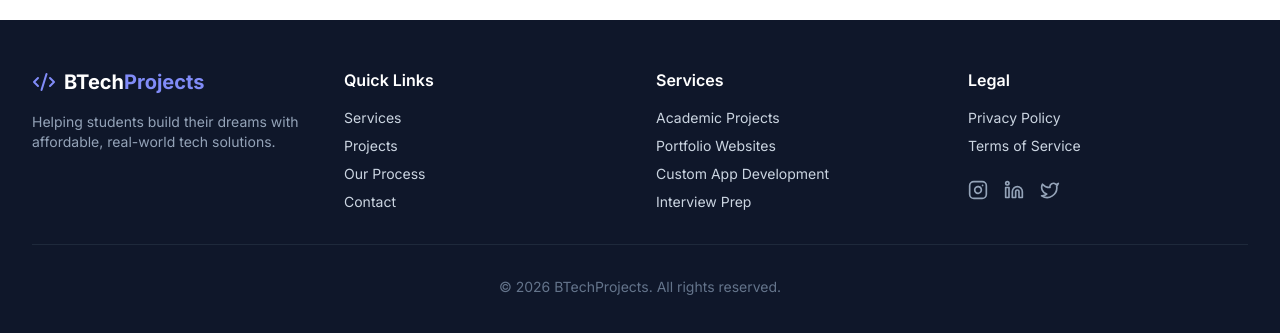
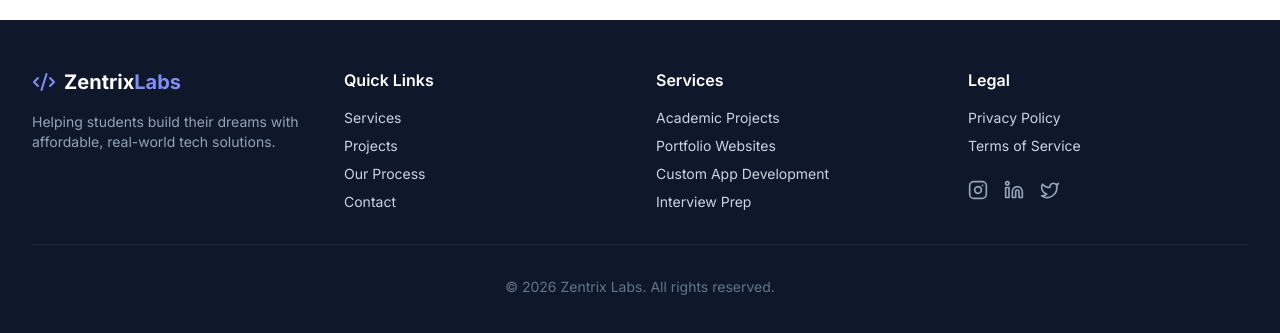
Before and after one commit to Abhilash-B3/BTech-Projects, a React (Vite) app: page / in a window 1280 px wide. Shown: the part 6147-6480 px from the top of the page. Built offline with nearby package versions, Linux system fonts and the light colour scheme.

Commit message:
Rename BTechProjects to Zentrix Labs in Footer

```diff
--- a/src/components/Footer.tsx
+++ b/src/components/Footer.tsx
@@ -10,7 +10,7 @@ const Footer: React.FC = () => {
             <div className="flex items-center gap-2 mb-4">
               <Code2 className="h-6 w-6 text-indigo-400" />
               <span className="font-bold text-xl text-white">
-                BTech<span className="text-indigo-400">Projects</span>
+                Zentrix<span className="text-indigo-400">Labs</span>
               </span>
             </div>
             <p className="text-sm text-slate-400">
@@ -53,7 +53,7 @@ const Footer: React.FC = () => {
         </div>
 
         <div className="border-t border-slate-800 pt-8 text-center text-sm text-slate-500">
-          <p>&copy; {new Date().getFullYear()} BTechProjects. All rights reserved.</p>
+          <p>&copy; {new Date().getFullYear()} Zentrix Labs. All rights reserved.</p>
         </div>
       </div>
     </footer>
```
